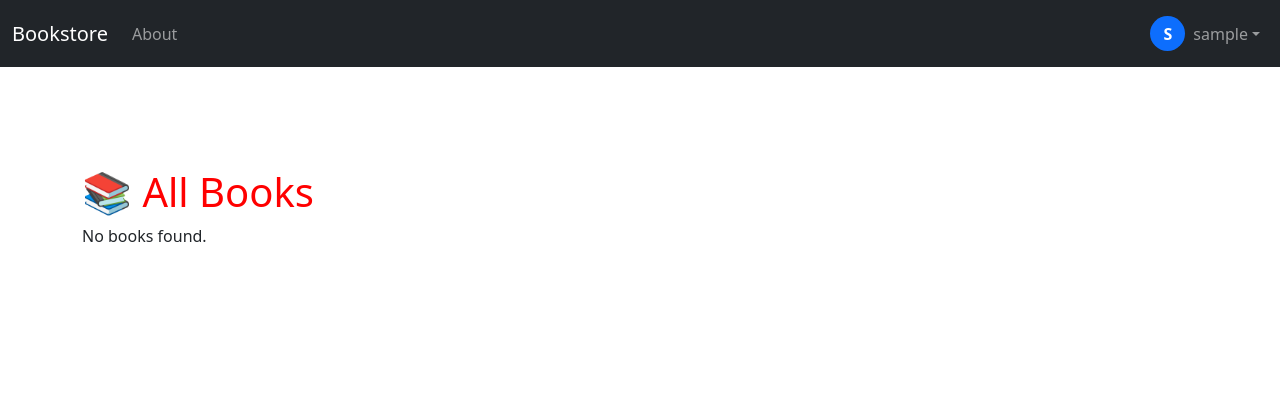
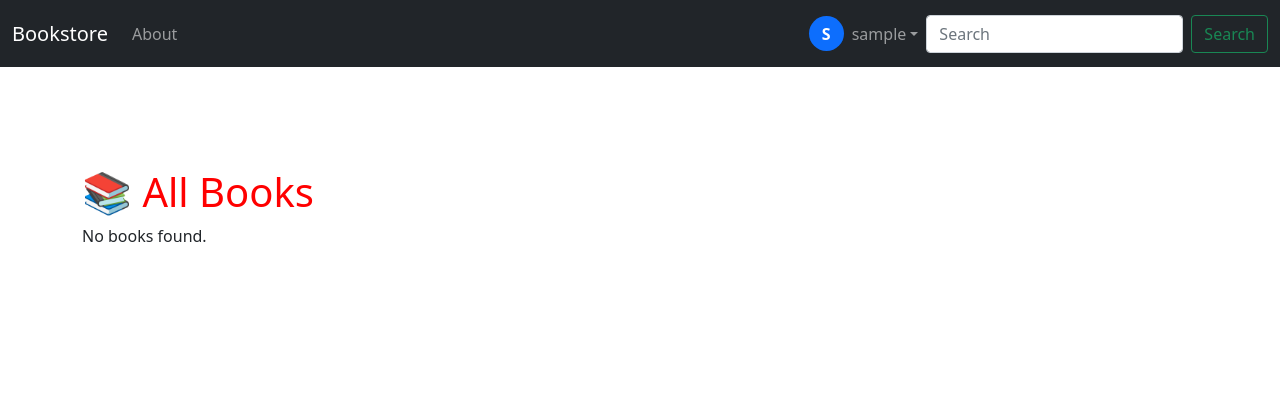
Before and after one commit to arpanpurkait/django_bookStoreProject_DP_practice_Arpan, a Django app: page /books/ in a window 1280 px wide. Shown: the top 420 px of the page. Run offline with Django 5.2, Linux system fonts and the light colour scheme; the visitor is signed in with stand-in values (Sample User, id 1); data that the repository does not hold is empty; parts of the project's set-up code (start-up, migrations or seed data) failed here and were passed over.

Commit message:
final commit for chapter 15

```diff
--- a/books/urls.py
+++ b/books/urls.py
@@ -1,9 +1,11 @@
 # books/urls.py
 from django.urls import path
-from .views import BookListView, BookDetailView
+from .views import BookListView, BookDetailView,SearchResultsListView
+
 
 urlpatterns = [
     path("", BookListView.as_view(), name="book_list"),
     path("<uuid:pk>/", BookDetailView.as_view(), name="book_detail"),
-
+    path("search/", SearchResultsListView.as_view(),
+        name="search_results"),
 ]
--- a/books/views.py
+++ b/books/views.py
@@ -2,6 +2,7 @@
 from django.contrib.auth.mixins import (LoginRequiredMixin,
                                         PermissionRequiredMixin)
 from django.views.generic import ListView, DetailView
+from django.db.models import Q
 from .models import Book
 class BookListView(LoginRequiredMixin, ListView): # new
     model = Book
@@ -14,3 +15,13 @@ class BookDetailView(LoginRequiredMixin,PermissionRequiredMixin, DetailView): #
     template_name = "books/book_detail.html"
     login_url = "account_login" # new
     permission_required = "books.special_status"
+
+class SearchResultsListView(ListView): # new
+    model = Book
+    context_object_name = "book_list"
+    template_name = "books/search_results.html"
+    def get_queryset(self): # new
+        query = self.request.GET.get("q")
+        return Book.objects.filter(
+            Q(title__icontains=query) | Q(author__icontains=query)
+        )
--- a/templates/_base.html
+++ b/templates/_base.html
@@ -33,9 +33,8 @@
         <div class="container-fluid">
             <a class="navbar-brand" href="{% url 'book_list' %}">Bookstore</a>
 
-            <button class="navbar-toggler" type="button" data-bs-toggle="collapse"
-                data-bs-target="#navbarCollapse" aria-controls="navbarCollapse" aria-expanded="false"
-                aria-label="Toggle navigation">
+            <button class="navbar-toggler" type="button" data-bs-toggle="collapse" data-bs-target="#navbarCollapse"
+                aria-controls="navbarCollapse" aria-expanded="false" aria-label="Toggle navigation">
                 <span class="navbar-toggler-icon"></span>
             </button>
 
@@ -55,8 +54,8 @@
 
                     <!-- PROFILE DROPDOWN -->
                     <li class="nav-item dropdown">
-                        <a class="nav-link dropdown-toggle d-flex align-items-center" href="#"
-                            id="navbarDropdown" role="button" data-bs-toggle="dropdown" aria-expanded="false">
+                        <a class="nav-link dropdown-toggle d-flex align-items-center" href="#" id="navbarDropdown"
+                            role="button" data-bs-toggle="dropdown" aria-expanded="false">
 
                             <div class="avatar-circle">
                                 {{ user.username|first|upper }}
@@ -71,12 +70,16 @@
                                 <small class="text-muted">{{ user.email }}</small>
                             </li>
 
-                            <li><hr class="dropdown-divider"></li>
+                            <li>
+                                <hr class="dropdown-divider">
+                            </li>
 
                             <li><a class="dropdown-item" href="#">Profile</a></li>
                             <li><a class="dropdown-item" href="#">Settings</a></li>
 
-                            <li><hr class="dropdown-divider"></li>
+                            <li>
+                                <hr class="dropdown-divider">
+                            </li>
 
                             <li>
                                 <a class="dropdown-item text-danger" href="{% url 'account_logout' %}">
@@ -99,6 +102,12 @@
 
                     {% endif %}
                 </ul>
+                </ul>
+                <form class="d-flex" action="{% url 'search_results' %}" method="get">
+                    <input class="form-control me-2" type="search" name="q" placeholder="Search" aria-\ label="Search">
+                    <button class="btn btn-outline-success" type="submit">Search</button>
+                </form>
+
             </div>
         </div>
     </nav>
```
Also changed, not shown: templates/books/search_results.html (added, +13 -0 lines).
